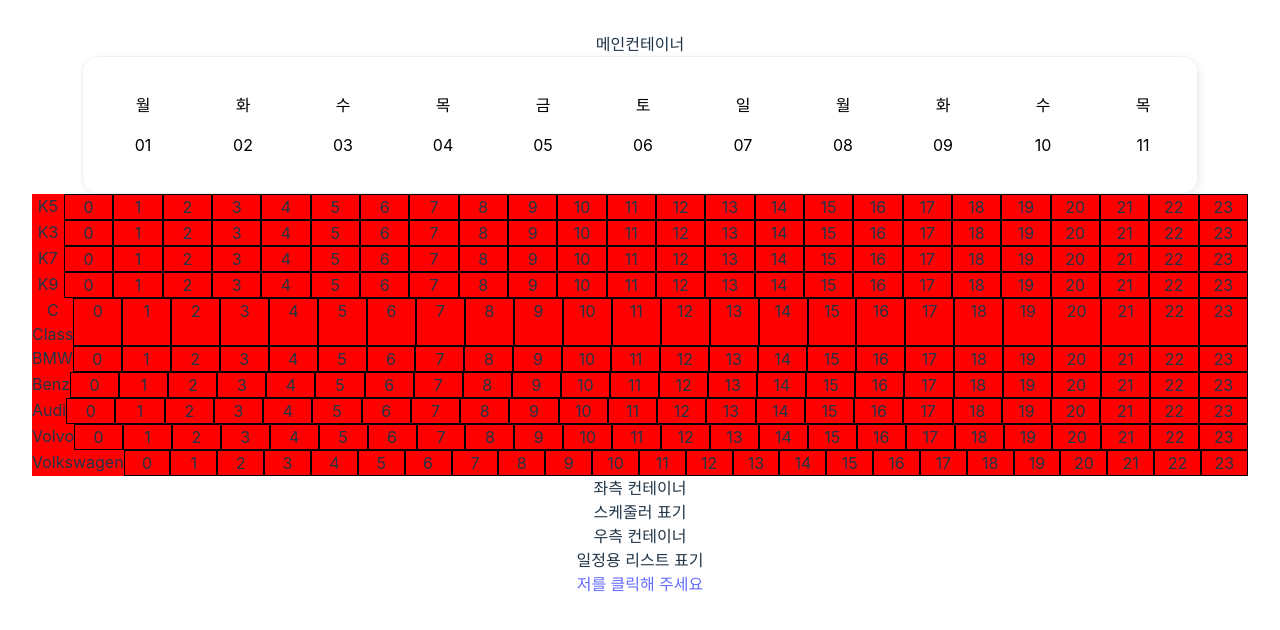
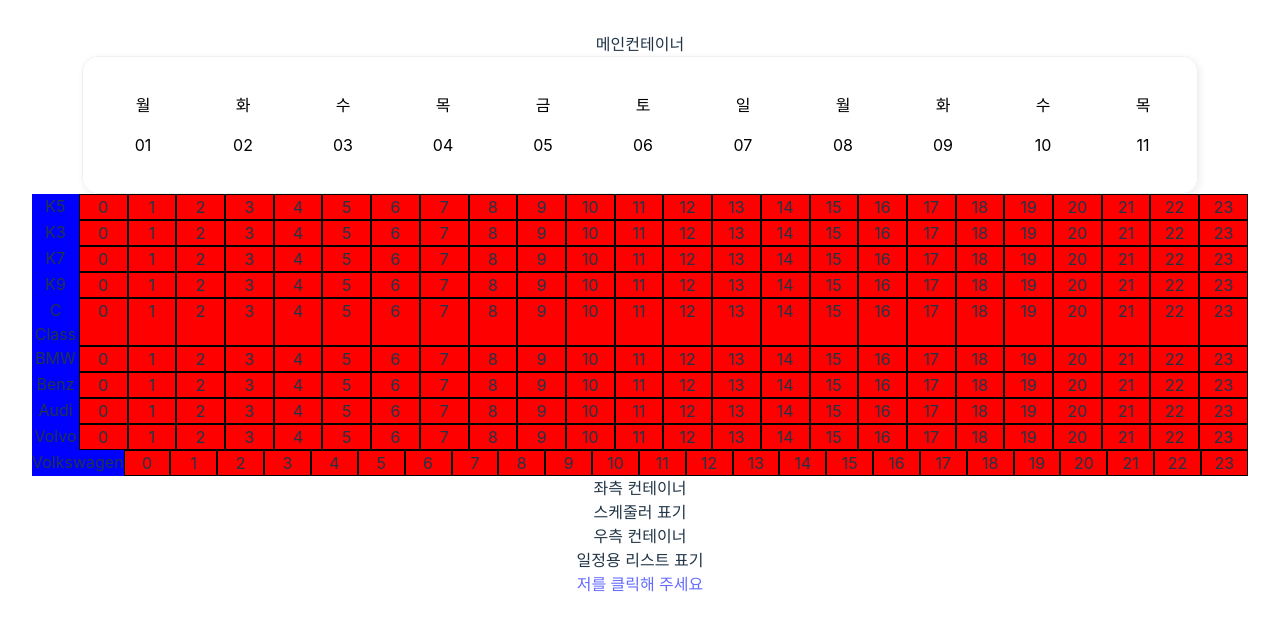
Before and after one commit to JayJHFE/React-Scheduler, a React (Vite) app in the folder PortFolio-vite/: page /scheduler in a window 1280 px wide. Shown: the top 630 px of the page. Built offline with nearby package versions, Linux system fonts and the light colour scheme.

Commit message:
스케줄러 UI수정

```diff
--- a/PortFolio-vite/src/css/mainStyle.ts
+++ b/PortFolio-vite/src/css/mainStyle.ts
@@ -2,4 +2,6 @@ import styled from "styled-components";
 
 export const Body = styled.div``;
 export const Container = styled.div``;
-export const innerContainer = styled.div``;
+export const innerContainer = styled.div`
+  width: 100%;
+`;
--- a/PortFolio-vite/src/page/scheduler/index.tsx
+++ b/PortFolio-vite/src/page/scheduler/index.tsx
@@ -15,8 +15,9 @@ export default function Scheduler() {
           {data &&
             data[0].map((vehicle) => (
               <div style={{ display: "flex", flexDirection: "row" }}>
+                <div></div>
                 <div
-                  style={{ backgroundColor: "red", width: "100px" }}
+                  style={{ backgroundColor: "blue", width: "400px" }}
                   key={vehicle.id}
                 >
                   {vehicle.name}
@@ -25,7 +26,7 @@ export default function Scheduler() {
                   <div
                     style={{
                       backgroundColor: "red",
-                      width: "150px",
+                      width: "400px",
                       border: "1px solid black",
                     }}
                     key={i}
```
